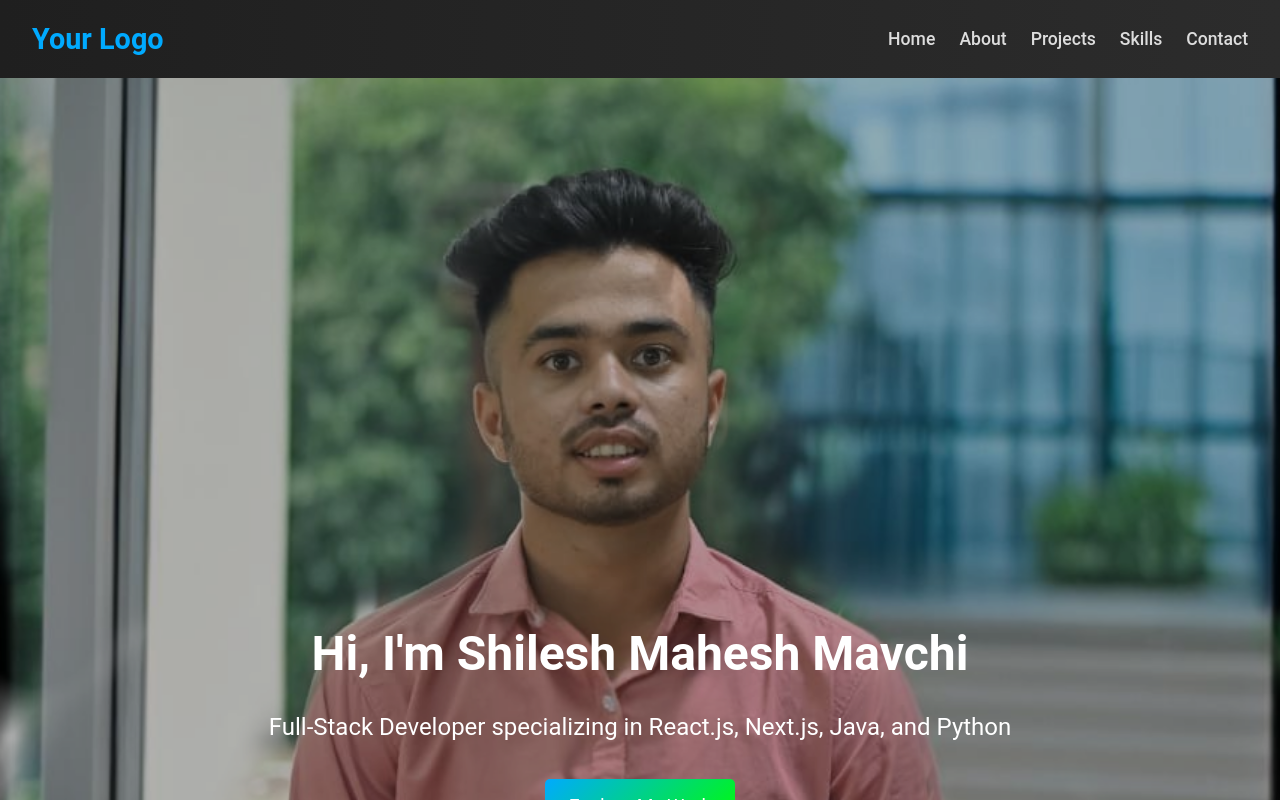
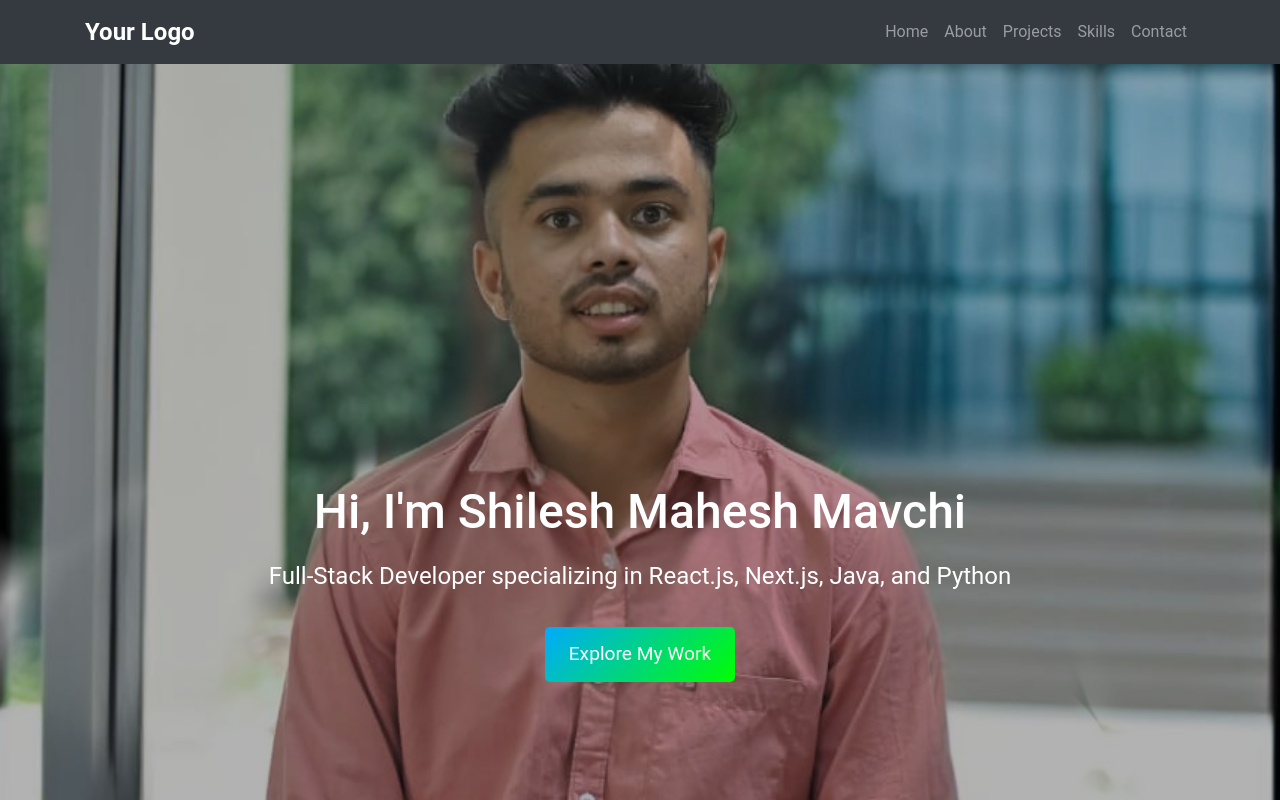
Before and after one commit to Dev-shilesh/shilesh-portfolio, a React (Create React App) app: page / in a window 1280 px wide. Shown: the top 800 px of the page. Built offline with nearby package versions, Linux system fonts and the light colour scheme.

Commit message:
contact confu dose using Emailjs send email using send button sone

```diff
--- a/package.json
+++ b/package.json
@@ -3,9 +3,11 @@
   "version": "0.1.0",
   "private": true,
   "dependencies": {
+    "@emailjs/browser": "^4.4.1",
     "@testing-library/jest-dom": "^5.17.0",
     "@testing-library/react": "^13.4.0",
     "@testing-library/user-event": "^13.5.0",
+    "emailjs-com": "^3.2.0",
     "react": "^18.3.1",
     "react-dom": "^18.3.1",
     "react-scripts": "5.0.1",
--- a/public/index.html
+++ b/public/index.html
@@ -12,6 +12,11 @@
     <link
   rel="stylesheet"
   href="https://cdnjs.cloudflare.com/ajax/libs/font-awesome/6.0.0-beta3/css/all.min.css"
+/>
+
+<link
+  rel="stylesheet"
+  href="https://maxcdn.bootstrapcdn.com/bootstrap/4.5.2/css/bootstrap.min.css"
 />
 
     <link rel="apple-touch-icon" href="%PUBLIC_URL%/logo192.png" />
--- a/src/components/Contact.jsx
+++ b/src/components/Contact.jsx
@@ -1,18 +1,39 @@
-import React from 'react';
+import React, { useRef, useState } from 'react';
+import emailjs from '@emailjs/browser';
 // import './Contact.css'; // Ensure to create and link the CSS file
 
 const Contact = () => {
+  const form = useRef();
+  const [responseMessage, setResponseMessage] = useState('');
+
+  const sendEmail = (e) => {
+    e.preventDefault();
+
+    emailjs
+      .sendForm('service_k5cq6xx', 'template_7noqktg', form.current, 'e80MoB4OMFGauMnu9')
+      .then(
+        (result) => {
+          console.log('SUCCESS!', result.text);
+          setResponseMessage('Message sent successfully!');
+        },
+        (error) => {
+          console.log('FAILED...', error.text);
+          setResponseMessage('Failed to send message, please try again.');
+        }
+      );
+  };
+
   return (
     <section id="contact" className="contact">
       <h2>Contact Me</h2>
-      <form>
+      <form ref={form} onSubmit={sendEmail}>
         <div className="form-group">
           <i className="fas fa-user"></i>
-          <input type="text" name="name" placeholder="Your Name" required />
+          <input type="text" name="user_name" placeholder="Your Name" required />
         </div>
         <div className="form-group">
           <i className="fas fa-envelope"></i>
-          <input type="email" name="email" placeholder="Your Email" required />
+          <input type="email" name="user_email" placeholder="Your Email" required />
         </div>
         <div className="form-group">
           <i className="fas fa-comment"></i>
@@ -36,6 +57,7 @@ const Contact = () => {
           <i className="fab fa-github"></i>
         </a>
       </div>
+      {responseMessage && <p className="response-message">{responseMessage}</p>}
     </section>
   );
 };
--- a/src/components/Header.jsx
+++ b/src/components/Header.jsx
@@ -1,18 +1,55 @@
 import React from 'react';
-// import './Header.css'; // Ensure to create and link the CSS file
+// import './Header.css'; // Optionally include custom CSS for further styling
 
 const Header = () => {
   return (
     <header className="header">
-      <div className="logo">Your Logo</div>
-      <nav>
-        <ul>
-          <li><a href="#home">Home</a></li>
-          <li><a href="#about">About</a></li>
-          <li><a href="#projects">Projects</a></li>
-          <li><a href="#skills">Skills</a></li>
-          <li><a href="#contact">Contact</a></li>
-        </ul>
+      <nav className="navbar navbar-expand-lg navbar-dark bg-dark fixed-top">
+        <div className="container">
+          <a className="navbar-brand" href="#home">
+            Your Logo
+          </a>
+          <button
+            className="navbar-toggler"
+            type="button"
+            data-toggle="collapse"
+            data-target="#navbarNav"
+            aria-controls="navbarNav"
+            aria-expanded="false"
+            aria-label="Toggle navigation"
+          >
+            <span className="navbar-toggler-icon"></span>
+          </button>
+          <div className="collapse navbar-collapse" id="navbarNav">
+            <ul className="navbar-nav ml-auto">
+              <li className="nav-item">
+                <a className="nav-link" href="#home">
+                  Home
+                </a>
+              </li>
+              <li className="nav-item">
+                <a className="nav-link" href="#about">
+                  About
+                </a>
+              </li>
+              <li className="nav-item">
+                <a className="nav-link" href="#projects">
+                  Projects
+                </a>
+              </li>
+              <li className="nav-item">
+                <a className="nav-link" href="#skills">
+                  Skills
+                </a>
+              </li>
+              <li className="nav-item">
+                <a className="nav-link" href="#contact">
+                  Contact
+                </a>
+              </li>
+            </ul>
+          </div>
+        </div>
       </nav>
     </header>
   );
--- a/src/style.css
+++ b/src/style.css
@@ -13,75 +13,18 @@ body {
 }
 
 /* Header Styles */
-.header {
-  display: flex;
-  justify-content: space-between;
-  align-items: center;
-  padding: 1rem 2rem;
-  background: linear-gradient(90deg, #1f1f1f, #2c2c2c); /* Gradient background */
-  color: #fff;
-  box-shadow: 0 4px 6px rgba(0, 0, 0, 0.1); /* Subtle shadow for depth */
+.header .navbar-brand {
+  font-size: 1.5em;
+  font-weight: bold;
 }
 
-.header .logo {
-  font-size: 1.8rem; /* Larger logo size */
-  font-weight: bold;
-  color: #00aaff; /* Accent color for the logo */
-  transition: transform 0.3s ease-in-out;
+.header .nav-link {
+  font-size: 1em;
+  transition: color 0.3s;
 }
 
-.header .logo:hover {
-  transform: scale(1.1); /* Slight zoom on hover */
-}
-
-.header nav ul {
-  display: flex;
-  gap: 1.5rem; /* Increased gap between nav items */
-}
-
-.header nav ul li {
-  list-style: none;
-}
-
-.header nav ul li a {
-  color: #ddd; /* Light text color */
-  text-decoration: none;
-  font-size: 1.1rem; /* Larger font size */
-  font-weight: 500; /* Medium font weight */
-  transition: color 0.3s ease-in-out, border-bottom 0.3s ease-in-out;
-  padding: 0.5rem 0;
-  position: relative;
-}
-
-.header nav ul li a::after {
-  content: '';
-  position: absolute;
-  bottom: 0;
-  left: 0;
-  width: 0;
-  height: 2px;
-  background: #00aaff; /* Accent color for underline */
-  transition: width 0.3s ease-in-out;
-}
-
-.header nav ul li a:hover {
-  color: #00aaff; /* Hover color */
-}
-
-.header nav ul li a:hover::after {
-  width: 100%; /* Full width underline on hover */
-}
-
-/* Responsive Styles */
-@media (max-width: 768px) {
-  .header {
-    flex-direction: column;
-  }
-
-  .header nav ul {
-    flex-direction: column;
-    gap: 1rem;
-  }
+.header .nav-link:hover {
+  color: #f39c12;
 }
 
 
```
Also changed, not shown: 1 other file (tests, documents, lock files or other folders).
